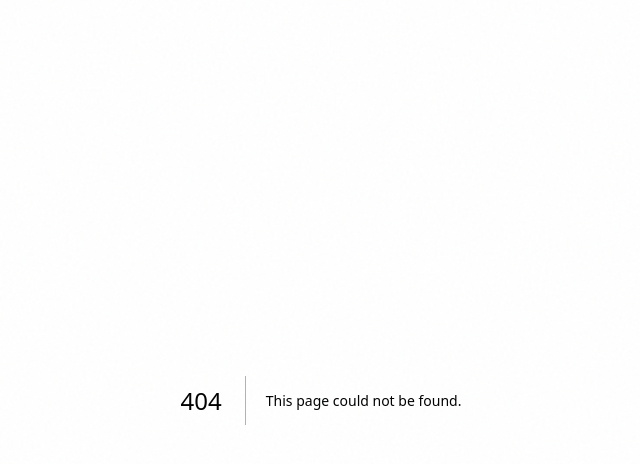
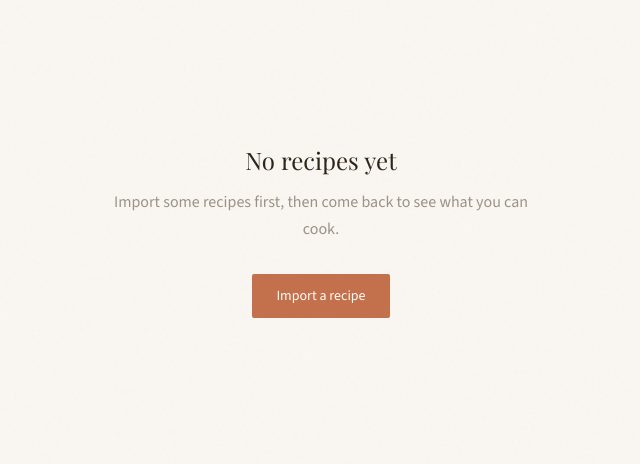
Before and after one commit to xcatza/recipeBook, a Next.js app: page /cook in a window 1280 px wide. Before the commit this address had no page. Shown: the top 464 px of the page, without its empty margins (319-959 px from the left). Built offline with nearby package versions, Linux system fonts and the light colour scheme; no server answers; the database is empty; a web font is replaced by a local one.

Commit message:
feat: add /cook server page

```diff
--- /dev/null
+++ b/src/app/cook/page.tsx
@@ -0,0 +1,45 @@
+import { getRecipes, getIngredientNames } from '@/lib/recipes'
+import { CookPage } from '@/components/CookPage'
+import Link from 'next/link'
+
+export default async function CookRoute() {
+  const [allRecipes, ingredientNames] = await Promise.all([
+    getRecipes(),
+    getIngredientNames(),
+  ])
+
+  const recipes = allRecipes.map((r) => ({
+    id: r.id,
+    title: r.title,
+    imageUrl: r.imageUrl,
+    ingredients: r.ingredients as Array<{ name: string }>,
+  }))
+
+  if (recipes.length === 0) {
+    return (
+      <main className="max-w-6xl mx-auto px-6 py-12">
+        <div className="text-center py-24">
+          <h2 className="text-2xl mb-3" style={{ fontFamily: 'var(--font-display)', color: 'var(--color-ink)' }}>
+            No recipes yet
+          </h2>
+          <p className="text-base mb-8 max-w-md mx-auto" style={{ color: 'var(--color-ink-muted)', lineHeight: 1.7, fontWeight: 300 }}>
+            Import some recipes first, then come back to see what you can cook.
+          </p>
+          <Link
+            href="/import"
+            className="inline-flex items-center gap-2 px-6 py-3 text-sm font-medium transition-all duration-200 hover:opacity-90"
+            style={{
+              background: 'var(--color-terracotta)',
+              color: 'var(--color-warm-white)',
+              borderRadius: '2px',
+            }}
+          >
+            Import a recipe
+          </Link>
+        </div>
+      </main>
+    )
+  }
+
+  return <CookPage recipes={recipes} ingredientNames={ingredientNames} />
+}
```
